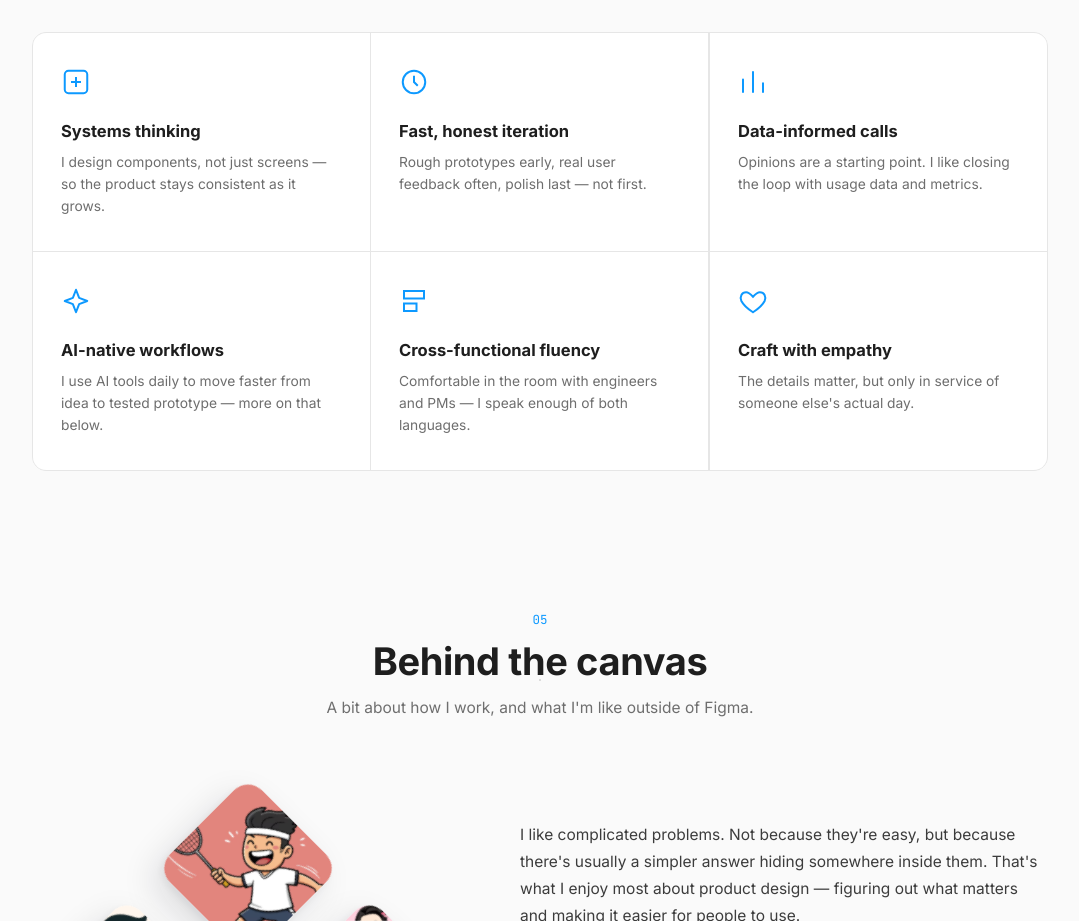
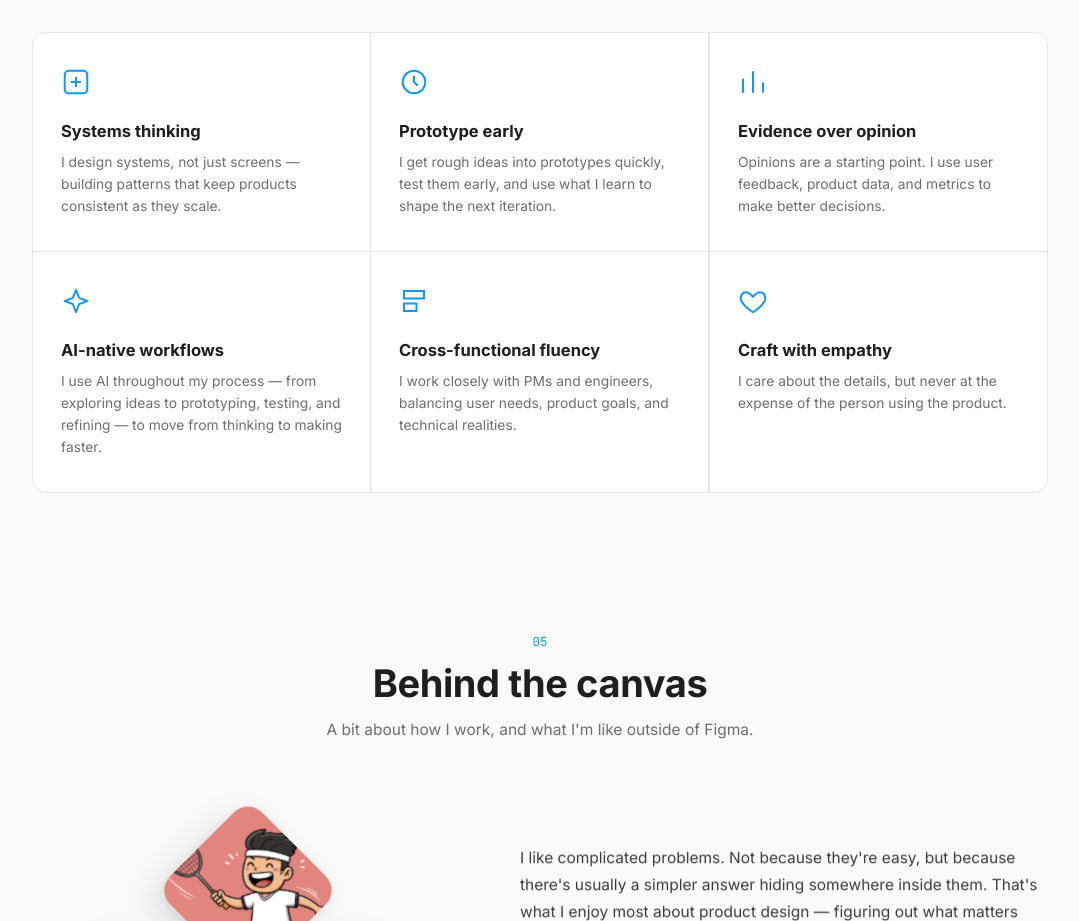
Before and after one commit to leesoosun/Figma_Style_Portfolio, a React (Vite) app: page / in a window 1280 px wide. Shown: the part 3720-4641 px from the top of the page, without its empty margins (100-1179 px from the left). Built offline with nearby package versions, Linux system fonts and the light colour scheme.

Commit message:
Rewrite the "What I bring to the table" card copy

```diff
--- a/src/data.js
+++ b/src/data.js
@@ -66,32 +66,32 @@ export const brands = [
 export const capabilities = [
   {
     title: 'Systems thinking',
-    body: 'I design components, not just screens — so the product stays consistent as it grows.',
+    body: 'I design systems, not just screens — building patterns that keep products consistent as they scale.',
     icon: 'grid',
   },
   {
-    title: 'Fast, honest iteration',
-    body: 'Rough prototypes early, real user feedback often, polish last — not first.',
+    title: 'Prototype early',
+    body: 'I get rough ideas into prototypes quickly, test them early, and use what I learn to shape the next iteration.',
     icon: 'clock',
   },
   {
-    title: 'Data-informed calls',
-    body: 'Opinions are a starting point. I like closing the loop with usage data and metrics.',
+    title: 'Evidence over opinion',
+    body: 'Opinions are a starting point. I use user feedback, product data, and metrics to make better decisions.',
     icon: 'bars',
   },
   {
     title: 'AI-native workflows',
-    body: 'I use AI tools daily to move faster from idea to tested prototype — more on that below.',
+    body: 'I use AI throughout my process — from exploring ideas to prototyping, testing, and refining — to move from thinking to making faster.',
     icon: 'spark',
   },
   {
     title: 'Cross-functional fluency',
-    body: "Comfortable in the room with engineers and PMs — I speak enough of both languages.",
+    body: 'I work closely with PMs and engineers, balancing user needs, product goals, and technical realities.',
     icon: 'panels',
   },
   {
     title: 'Craft with empathy',
-    body: "The details matter, but only in service of someone else's actual day.",
+    body: 'I care about the details, but never at the expense of the person using the product.',
     icon: 'heart',
   },
 ]
```
